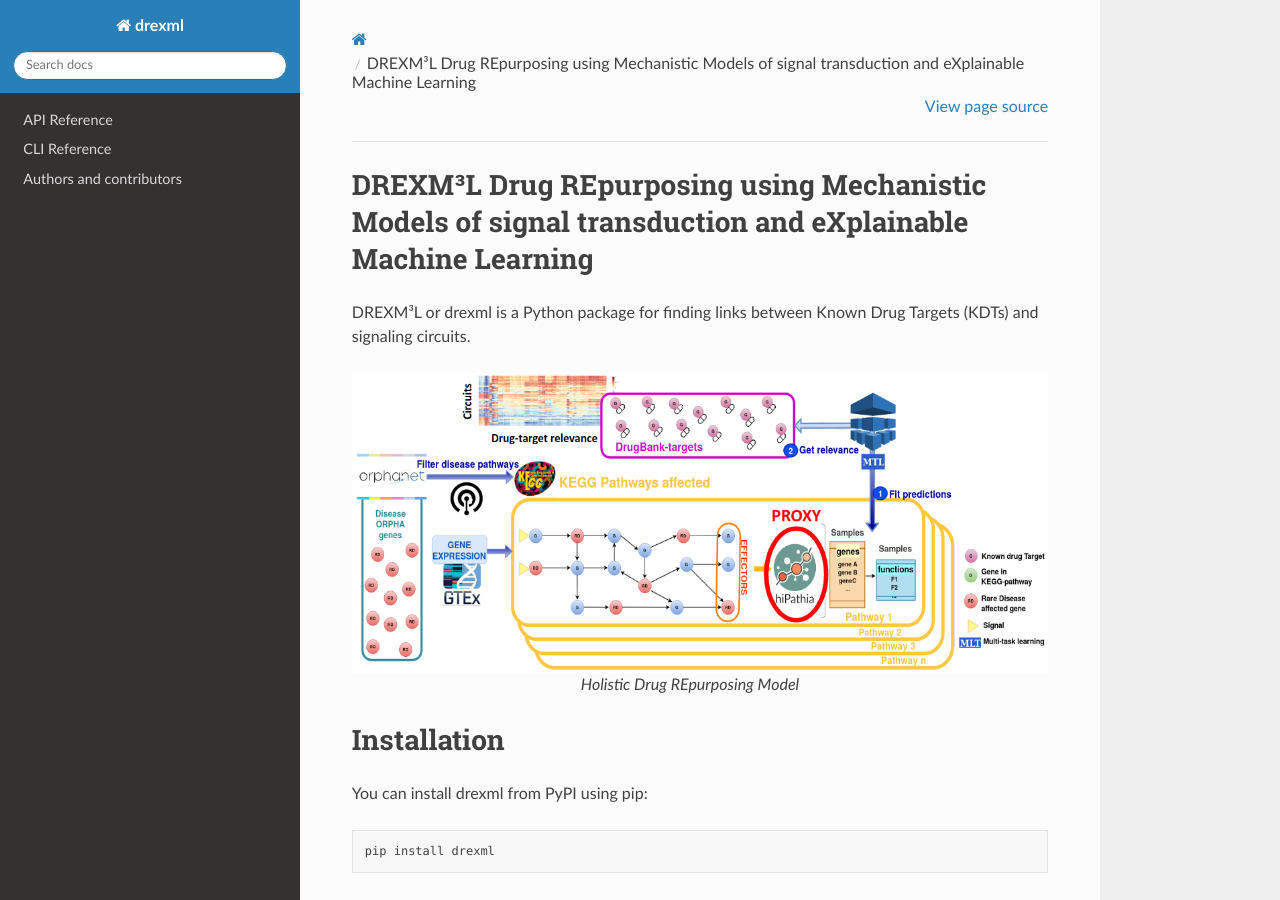
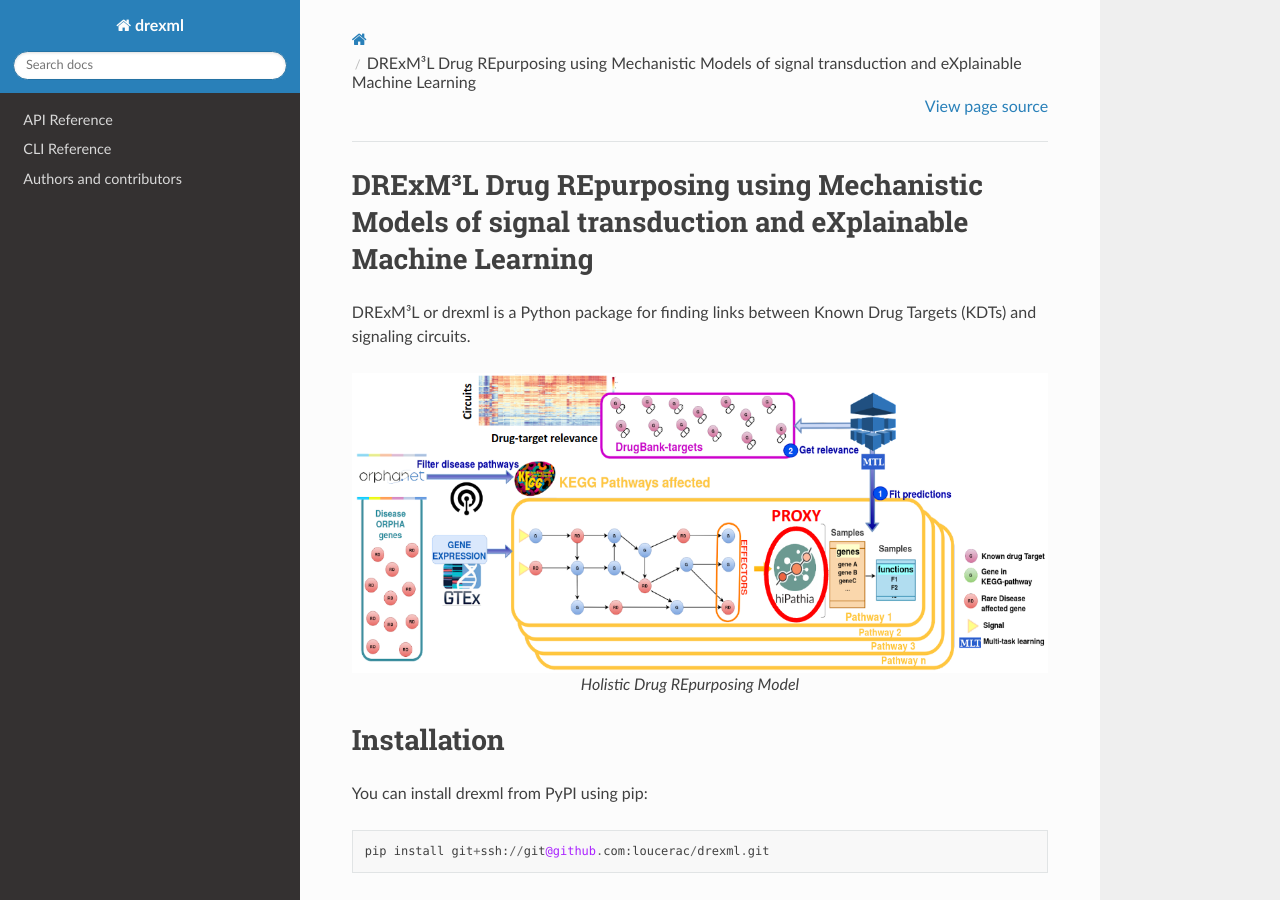
Before and after one commit to loucerac/drexml, a Sphinx documentation site: the page built from docs/source/index.rst, in a window 1280 px wide and 900 px high. Built offline with Sphinx 7.4.7 and the Read the Docs theme 2.0.0, drawn with Linux system fonts in a browser that asks for light colours.

Commit message:
Update install howto.

```diff
--- a/docs/source/index.rst
+++ b/docs/source/index.rst
@@ -1,7 +1,7 @@
-DREXM³L Drug REpurposing using Mechanistic Models of signal transduction and eXplainable Machine Learning
+DRExM³L Drug REpurposing using Mechanistic Models of signal transduction and eXplainable Machine Learning
 =========================================================================================================
 
-DREXM³L or drexml is a Python package for finding links between Known Drug Targets (KDTs)
+DRExM³L or drexml is a Python package for finding links between Known Drug Targets (KDTs)
 and signaling circuits.
 
 .. figure:: ../fig/holird.png
@@ -16,7 +16,7 @@
 
 .. code::
 
-   pip install drexml
+   pip install git+ssh://git@github.com:loucerac/drexml.git
 
 
 
```
Also changed, not shown: README.md (+1 -1 lines).
